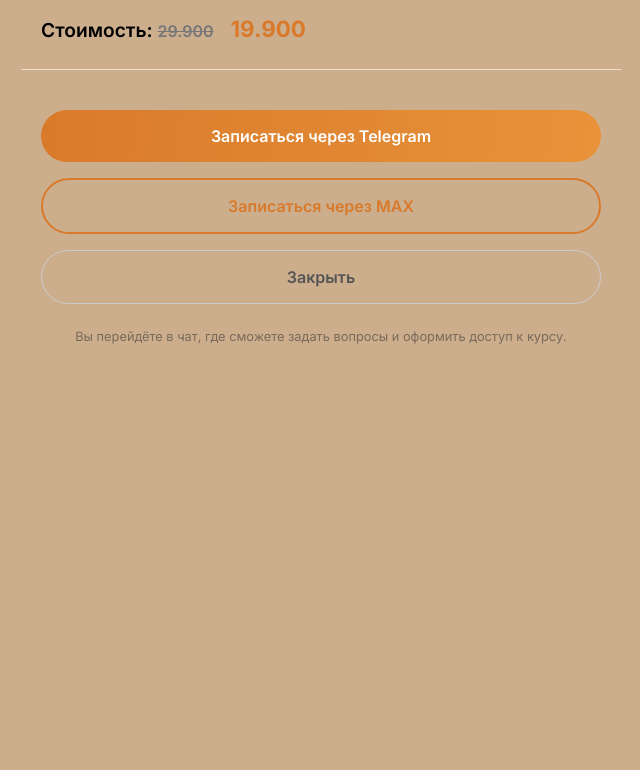
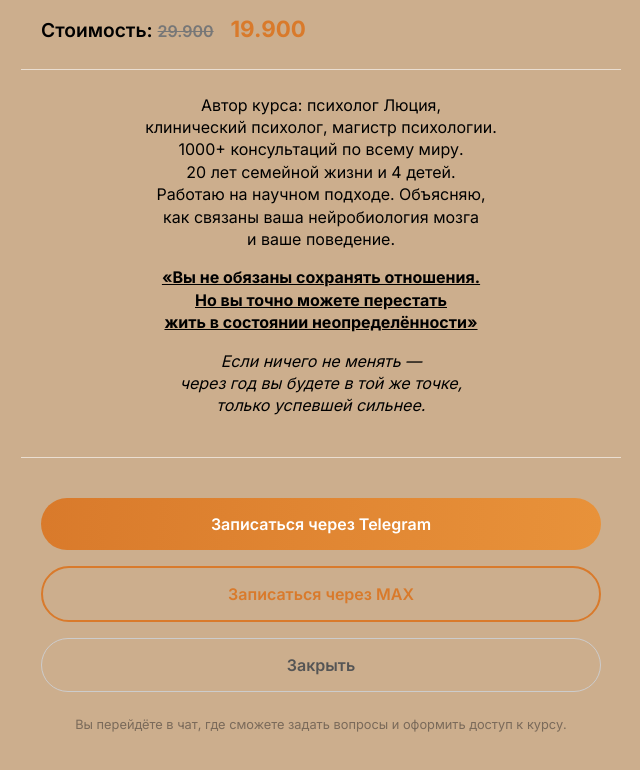
Before and after one commit to FantaZysss228/psychology-course-landing, a plain HTML site: page index.html in a window 1280 px wide. Shown: the part 3393-4163 px from the top of the page, without its empty margins (319-959 px from the left). Before the commit the page ends 3783 px from the top, so only its background shows below. Drawn offline with nearby package versions, Linux system fonts and the light colour scheme; a web font is replaced by a local one.

Commit message:
Update index.html

```diff
--- a/index.html
+++ b/index.html
@@ -324,6 +324,25 @@
                 opacity: 1;
                 transform: translateY(0);
             }
+
+        /* Стили для нового блока об авторе */
+        .author-text {
+            text-align: center;
+            margin-bottom: 16px;
+        }
+
+            .author-text p {
+                margin-bottom: 16px;
+            }
+
+        .bold-underline {
+            font-weight: 700;
+            text-decoration: underline;
+        }
+
+        .italic-text {
+            font-style: italic;
+        }
     </style>
     <script src="https://st.max.ru/js/max-web-app.js"></script>
 </head>
@@ -449,6 +468,31 @@
             </div>
         </div>
 
+        <!-- НОВЫЙ БЛОК 6: Об авторе и цитата -->
+        <div class="block fade-up" id="block6">
+            <div class="author-text">
+                <p>
+                    Автор курса: психолог Люция,<br>
+                    клинический психолог, магистр психологии.<br>
+                    1000+ консультаций по всему миру.<br>
+                    20 лет семейной жизни и 4 детей.<br>
+                    Работаю на научном подходе. Объясняю,<br>
+                    как связаны ваша нейробиология мозга<br>
+                    и ваше поведение.
+                </p>
+                <p class="bold-underline">
+                    «Вы не обязаны сохранять отношения.<br>
+                    Но вы точно можете перестать<br>
+                    жить в состоянии неопределённости»
+                </p>
+                <p class="italic-text">
+                    Если ничего не менять —<br>
+                    через год вы будете в той же точке,<br>
+                    только успевшей сильнее.
+                </p>
+            </div>
+        </div>
+
         <!-- БЛОК КНОПОК -->
         <div class="block last-block fade-up" style="text-align: center;">
             <div class="buttons">
```
